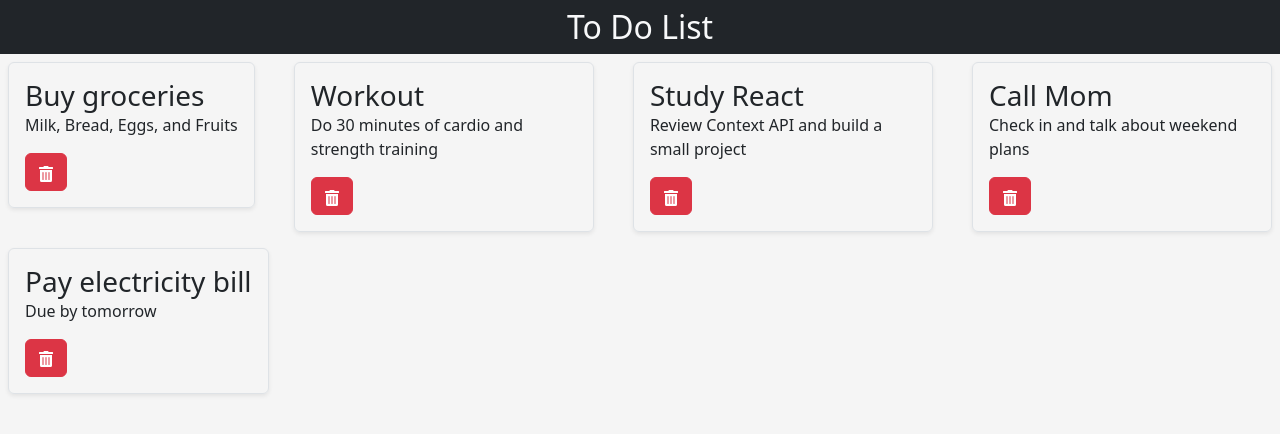
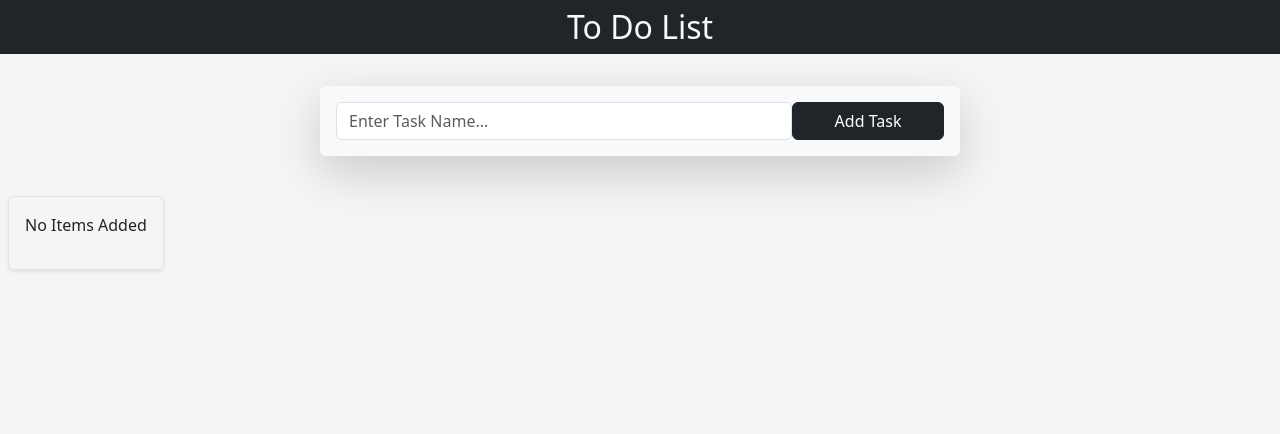
Before and after one commit to rohnshrma/ajay-singh-react-classes, a React (Vite) app in the folder to-do-list/: page / in a window 1280 px wide. Shown: the top 434 px of the page. Built offline with nearby package versions, Linux system fonts and the light colour scheme.

Commit message:
to do list create

```diff
--- a/to-do-list/src/App.css
+++ b/to-do-list/src/App.css
@@ -20,3 +20,14 @@ body {
 .Note {
   max-width: 300px;
 }
+
+.create-area {
+  width: 50%;
+  margin: 2rem auto;
+}
+.create-area input {
+  width: 75%;
+}
+.create-area button {
+  width: 25%;
+}
--- a/to-do-list/src/App.jsx
+++ b/to-do-list/src/App.jsx
@@ -1,22 +1,34 @@
 import Header from "./Components/Header";
 import "bootstrap/dist/css/bootstrap.min.css";
 import "./App.css";
-import todoList from "./data.js";
+// import todoList from "./data.js";
 import Note from "./Components/Note.jsx";
+import { useState } from "react";
+import CreateArea from "./Components/CreateArea";
+const App = () => {
+  const [toDoList, setToDoList] = useState([]);
 
-const App = () => {
+  const addTaskHandler = (taskName) => {
+    console.log(taskName);
+    setToDoList((prevTasks) => {
+      return [taskName, ...prevTasks];
+    });
+  };
+
   return (
     <>
       <Header />
+      <CreateArea onAdd={addTaskHandler} />
       <main className="d-flex flex-wrap align-items-start justify-content-between">
-        {todoList.map((note) => (
-          <Note
-            key={note.id}
-            id={note.id}
-            title={note.title}
-            description={note.description}
-          />
-        ))}
+        {toDoList.length > 0 ? (
+          toDoList.map((note, index) => (
+            <Note key={index} id={index} title={note} />
+          ))
+        ) : (
+          <div className="Note m-2 p-3  rounded border shadow-sm">
+            <p>No Items Added</p>
+          </div>
+        )}
       </main>
     </>
   );
--- /dev/null
+++ b/to-do-list/src/Components/CreateArea.jsx
@@ -0,0 +1,32 @@
+import React, { useState } from "react";
+
+const CreateArea = ({ onAdd }) => {
+  const [text, setText] = useState("");
+  const changeHandler = (e) => {
+    setText(e.target.value);
+  };
+
+  const submitHandler = (e) => {
+    e.preventDefault();
+    onAdd(text);
+  };
+  return (
+    <div className="create-area p-3 rounded bg-light shadow-lg">
+      <form
+        onSubmit={submitHandler}
+        className="d-flex align-items-center justify-content-between"
+      >
+        <input
+          onChange={changeHandler}
+          type="text"
+          name="task"
+          className="form-control"
+          placeholder="Enter Task Name..."
+        />
+        <button className="btn btn-dark">Add Task</button>
+      </form>
+    </div>
+  );
+};
+
+export default CreateArea;
```
